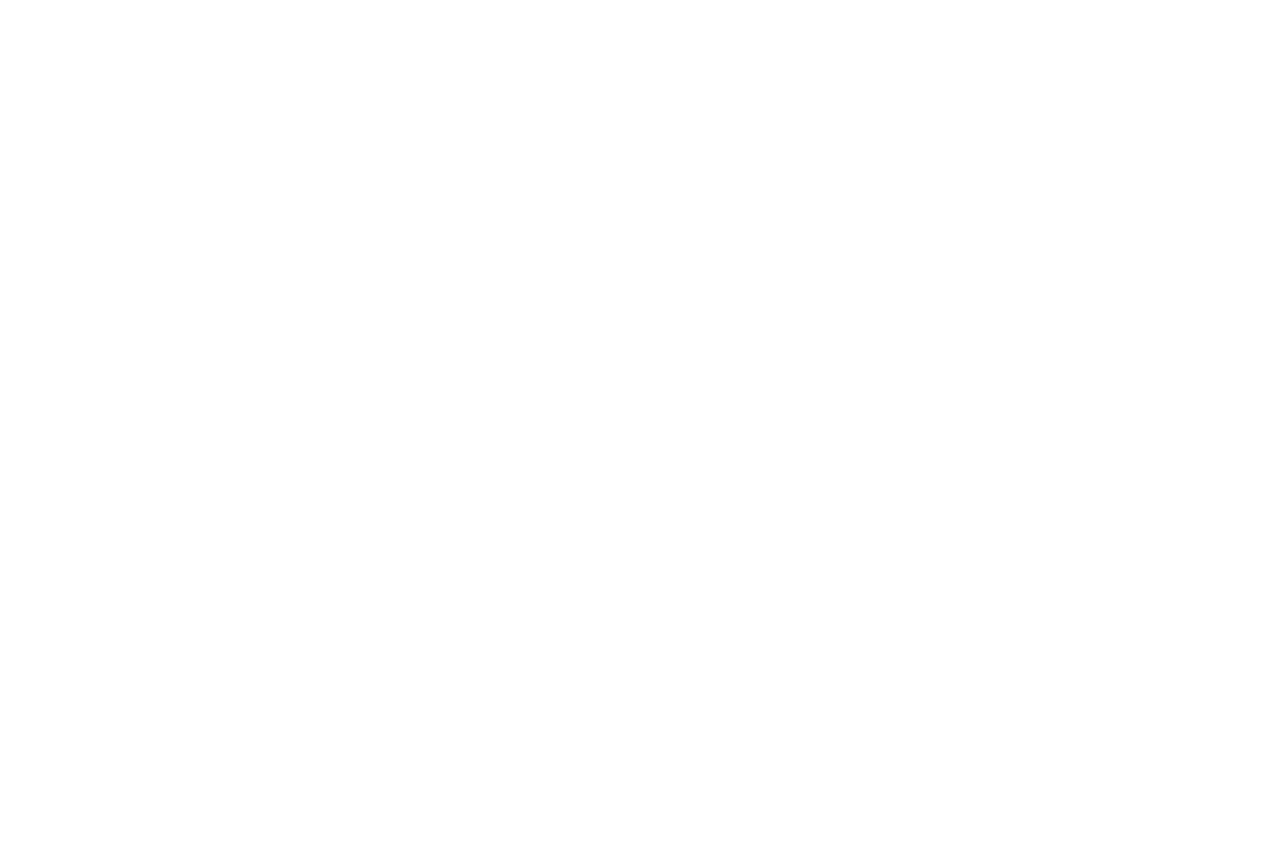
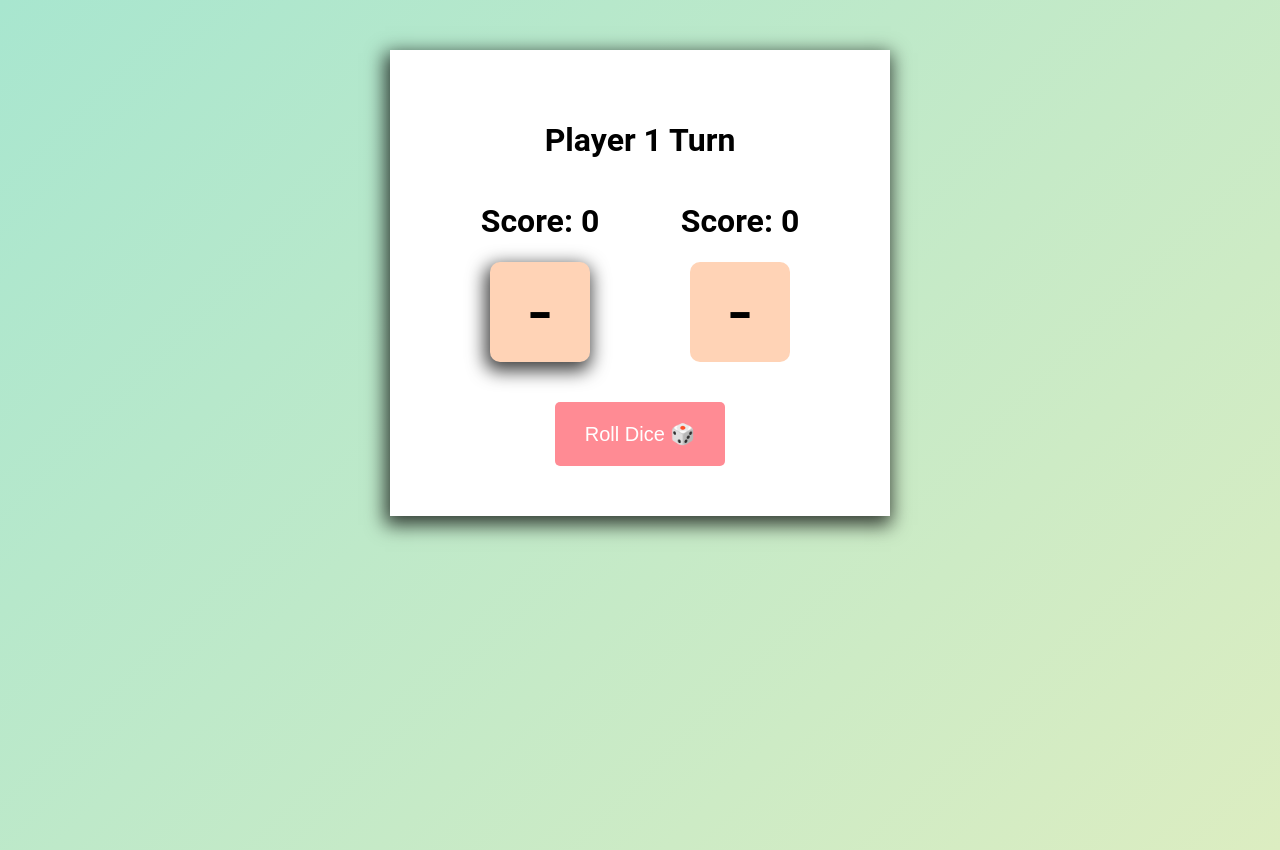
Before and after one commit to danielapereira11/Scrimba_DiceGame, a plain HTML site: page index.html in a window 1280 px wide. Before the commit the page ends 800 px from the top, so only its background shows below. Drawn offline with Linux system fonts and the light colour scheme.

Commit message:
Added html elements and css (from scrimba cast)

```diff
--- a/index.html
+++ b/index.html
@@ -4,7 +4,32 @@
     <meta charset="UTF-8" />
     <meta http-equiv="X-UA-Compatible" content="IE=edge" />
     <meta name="viewport" content="width=device-width, initial-scale=1.0" />
+    <link rel="stylesheet" href="style.css" />
     <title>Scrimba's Dice Game</title>
   </head>
-  <body></body>
+  <body>
+    <div class="container">
+      <h1 id="message">Player 1 Turn</h1>
+      <div class="players">
+        <div id="player1">
+          <h1>
+            Score:
+            <span id="player1Scoreboard">0</span>
+          </h1>
+          <div id="player1Dice" class="dice active">-</div>
+        </div>
+        <div id="player2">
+          <h1>
+            Score:
+            <span id="player2Scoreboard">0</span>
+          </h1>
+          <div id="player2Dice" class="dice">-</div>
+        </div>
+      </div>
+
+      <button id="rollBtn">Roll Dice 🎲</button>
+      <button id="resetBtn">Reset Game 🔁</button>
+    </div>
+    <script src="js.js"></script>
+  </body>
 </html>
--- a/style.css
+++ b/style.css
@@ -0,0 +1,75 @@
+html,
+body {
+  --color-1: #a8e6cf;
+  --color-2: #dcedc1;
+  --color-3: #ffd3b6;
+  --color-4: #ffaaa5;
+  --color-5: #ff8b94;
+  margin: 0;
+  padding: 0;
+}
+
+body {
+  padding-top: 50px;
+  background-image: linear-gradient(135deg, var(--color-1), var(--color-2));
+  font-family: "Roboto", sans-serif;
+  height: 100vh;
+  color: black;
+}
+
+.container {
+  width: 400px;
+  text-align: center;
+  margin: 0 auto;
+  background-color: white;
+  box-shadow: -2px 6px 18px 3px rgba(0, 0, 0, 0.75);
+  padding: 50px;
+}
+
+.players {
+  width: 100%;
+  display: flex;
+  justify-content: space-around;
+}
+
+.dice {
+  border-radius: 10px;
+  width: 100px;
+  height: 100px;
+  background-color: var(--color-3);
+  margin: 0 auto;
+  font-size: 80px;
+  display: flex;
+  align-items: center;
+  justify-content: center;
+}
+
+button {
+  color: #fff;
+  padding: 20px 30px;
+  font-size: 20px;
+  margin-top: 40px;
+  border: none;
+  border-radius: 5px;
+  cursor: pointer;
+}
+
+#rollBtn {
+  background-color: var(--color-5);
+}
+
+#resetBtn {
+  background-color: var(--color-4);
+}
+
+button:focus {
+  outline: none;
+}
+
+#resetBtn {
+  display: none;
+}
+
+.active {
+  box-shadow: -2px 6px 18px 3px rgba(0, 0, 0, 0.75);
+}
```
